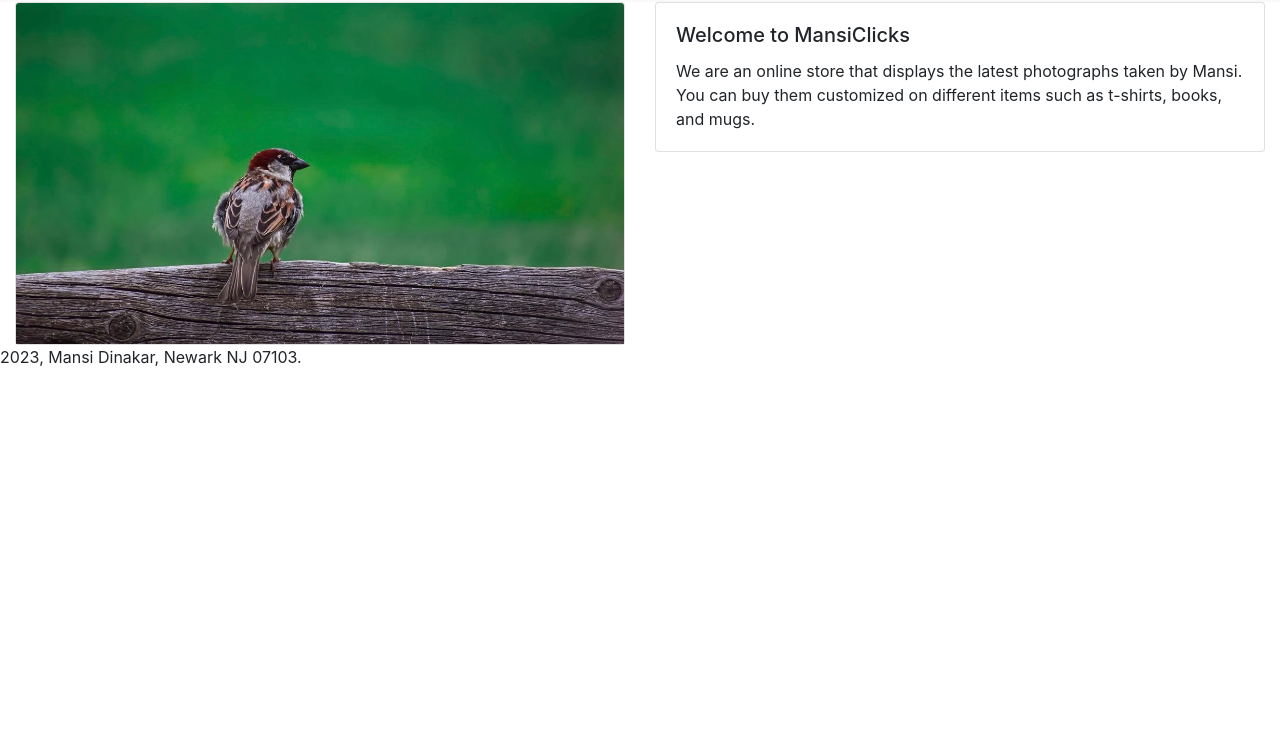
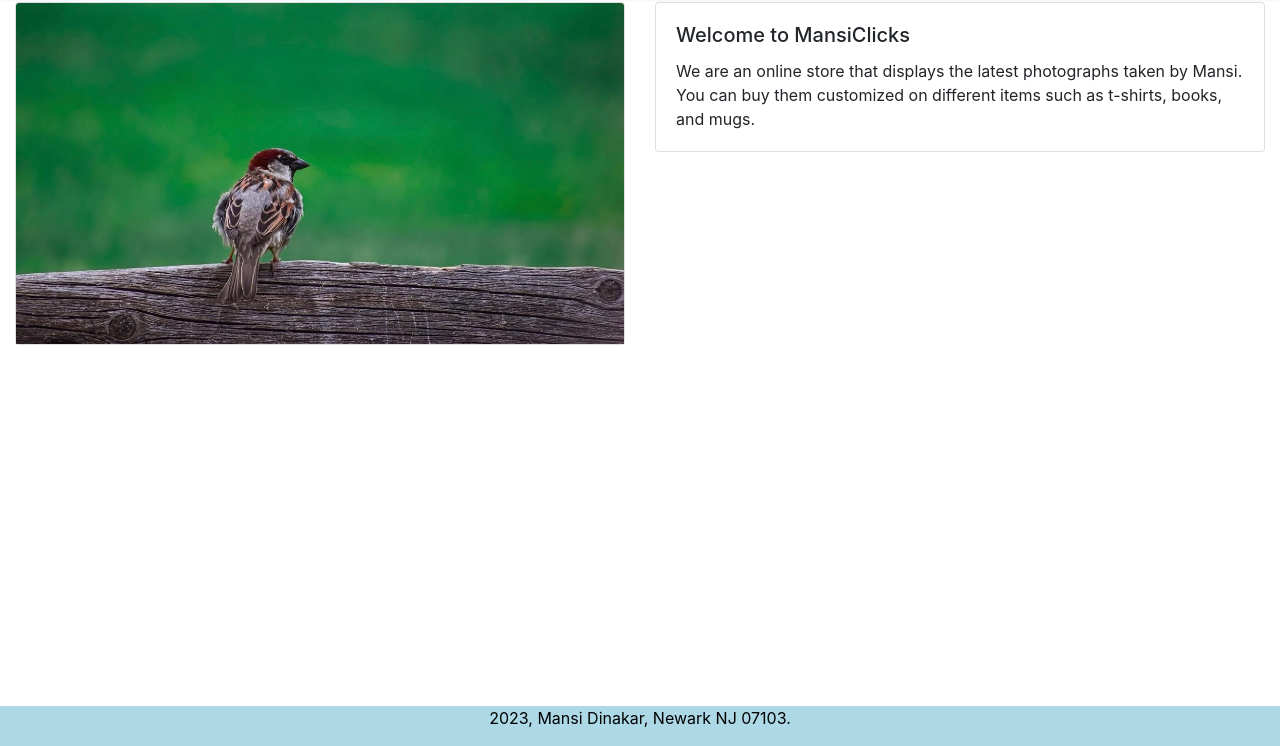
Before and after one commit to mansidinakar/P4, a plain HTML site: page index.html in a window 1280 px wide. Shown: the part 54-800 px from the top of the page. Drawn offline with nearby package versions, Linux system fonts and the light colour scheme.

Commit message:
Update index.html

```diff
--- a/index.html
+++ b/index.html
@@ -3,6 +3,23 @@
 <html lang="en">
 <head>
   <title>MansiClicks</title>
+  <style>
+    body {
+  background-color: lightbrown;
+}
+
+header, footer {
+  background-color: lightblue;
+  color: black;
+}
+
+footer {
+  position: fixed;
+  bottom: 0;
+  width: 100%;
+  text-align: center;
+}
+  </style>
   <meta charset="utf-8">
   <meta name="viewport" content="width=device-width, initial-scale=1">
   <link rel="stylesheet" href="https://maxcdn.bootstrapcdn.com/bootstrap/4.5.2/css/bootstrap.min.css">
```
